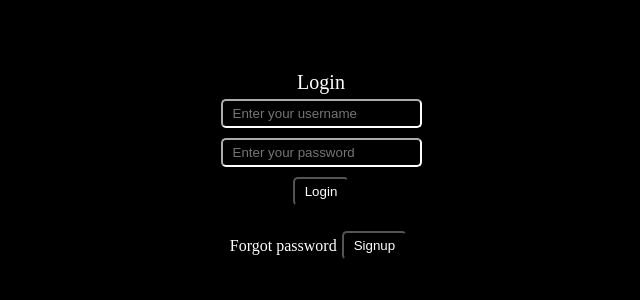
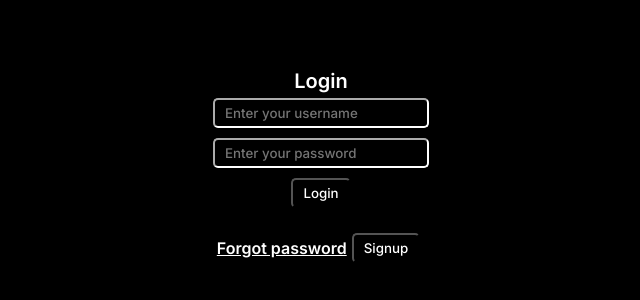
Before and after one commit to JaeBrian/divvy, a React app: page / in a window 1280 px wide. Shown: the part 282-582 px from the top of the page, without its empty margins (319-959 px from the left). Built offline with nearby package versions, Linux system fonts and the light colour scheme.

Commit message:
updated forgot password on login page

```diff
--- a/src/client/components/Signup.jsx
+++ b/src/client/components/Signup.jsx
@@ -1,3 +1,6 @@
+import React from 'react';
+
+
 const Signup = () => {
     // Signup page
 }
--- a/src/client/styles.scss
+++ b/src/client/styles.scss
@@ -1,7 +1,10 @@
+@import url('https://fonts.googleapis.com/css2?family=Inter:wght@500;600&display=swap');
+
 * {
   margin: 0;
   padding: 0;
   box-sizing: border-box;
   background-color: black;
   color: #fff;
+  font-family: 'Inter', sans-serif;
 }
--- a/src/client/styles/Login.scss
+++ b/src/client/styles/Login.scss
@@ -8,6 +8,7 @@
 
 .titleContainer {
   font-size: 20px;
+  font-weight: 600;
 }
 
 .inputContainer {
@@ -37,4 +38,6 @@
   text-align: center;
   margin-top: auto;
   margin-bottom: auto;
+  font-weight: 600;
+  text-decoration: underline;
 }
```
